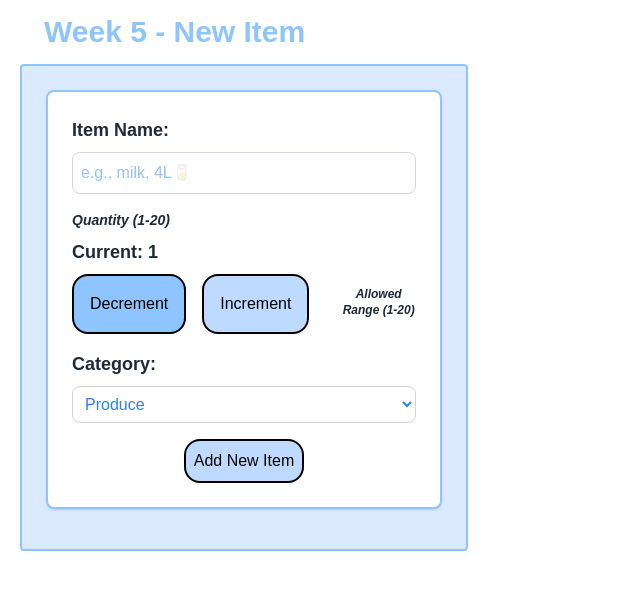
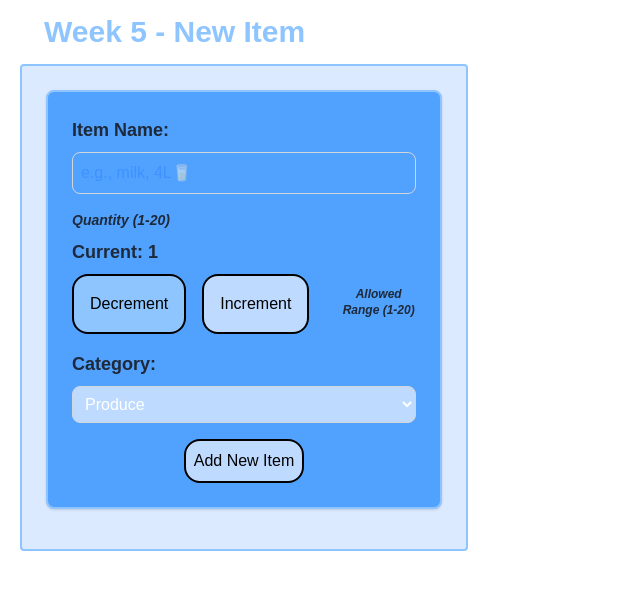
Before and after one commit to Temsters/cprg306-assignments, a Next.js app: page /week-5 in a window 1280 px wide. Shown: the top 590 px of the page, without its empty margins (0-640 px from the left). Built offline with nearby package versions, Linux system fonts and the light colour scheme.

Commit message:
centralizing the form

```diff
--- a/app/components/SimpleFormSubmission.js
+++ b/app/components/SimpleFormSubmission.js
@@ -47,11 +47,10 @@ export default function SimpleFormSubmission({onAddItem}) {
 };
 
     return (
-      //Create form with onSubmit event handler
-      <form className="mb-4 border-2 border-blue-300 p-6 rounded-lg bg-white dark:bg-gray-900 dark:border-gray-700 shadow-sm" onSubmit={handleSubmit}>
-
-      {/* Label for item name */}
-      <label htmlFor="itemName" className="block mb-2 text-lg font-semibold text-gray-800  dark:text-gray-300"> Item Name: </label>
+      //Align form centered
+        <form className="mb-4 border-2 border-blue-300 p-6 rounded-lg bg-blue-400 dark:bg-gray-900 dark:border-gray-700 shadow-sm" onSubmit={handleSubmit}>
+          {/* Label for item name */}
+          <label htmlFor="itemName" className="block mb-2 text-lg font-semibold text-gray-800  dark:text-gray-300"> Item Name: </label>
 
       {/* Input field */}
       <input id="itemName" type="text" placeholder="e.g., milk, 4L🥛" value={name} onChange={(e) => setName(e.target.value)} required
@@ -88,7 +87,7 @@ export default function SimpleFormSubmission({onAddItem}) {
       {/*Category field*/}
       <label htmlFor="category" className="block mb-2 text-lg font-semibold text-gray-800 dark:text-gray-300"> Category: </label>
       <select id="category" value={category} onChange={(e) => setCategory(e.target.value)} required
-      className="w-full mb-4 p-2 border border-gray-300 rounded-lg focus:outline-none focus:ring-2 focus:ring-blue-400">
+      className="w-full mb-4 p-2 border border-gray-300 rounded-lg focus:outline-none focus:ring-2 focus:ring-blue-400 bg-blue-200 text-white">
         <option value="produce">Produce</option>
         <option value="dairy">Dairy</option>
         <option value="meat">Meat</option>
```
